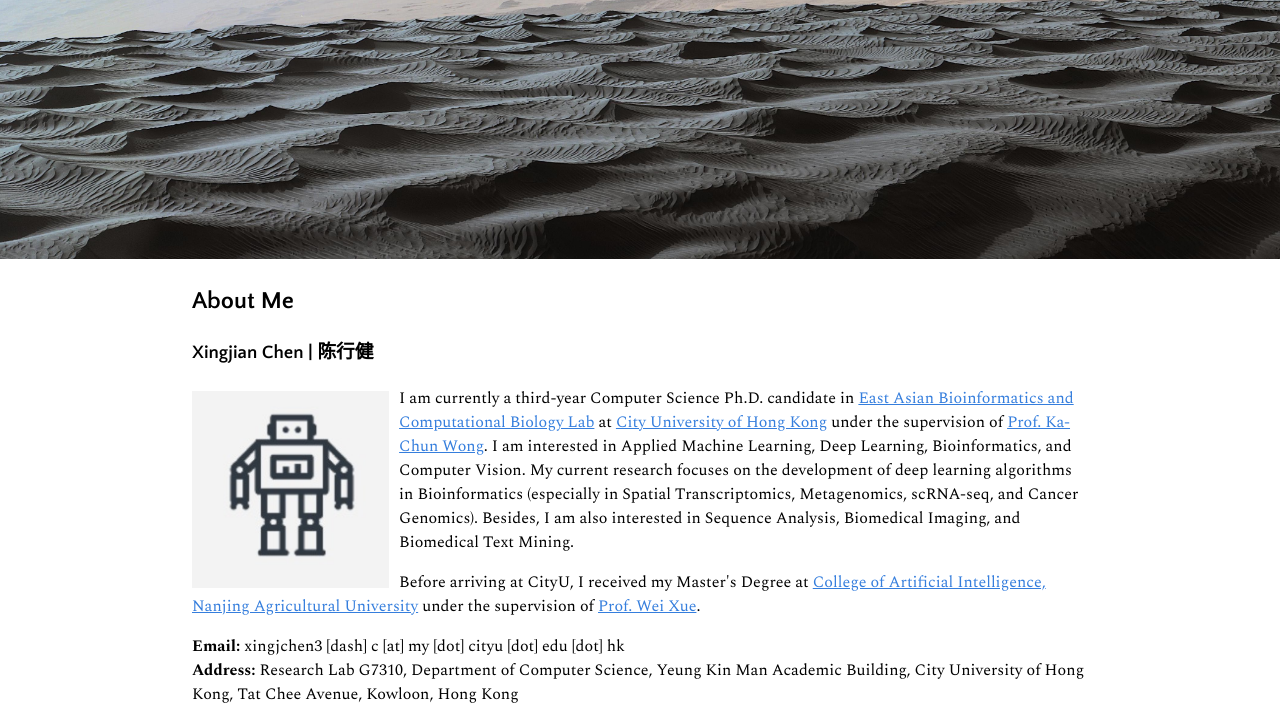
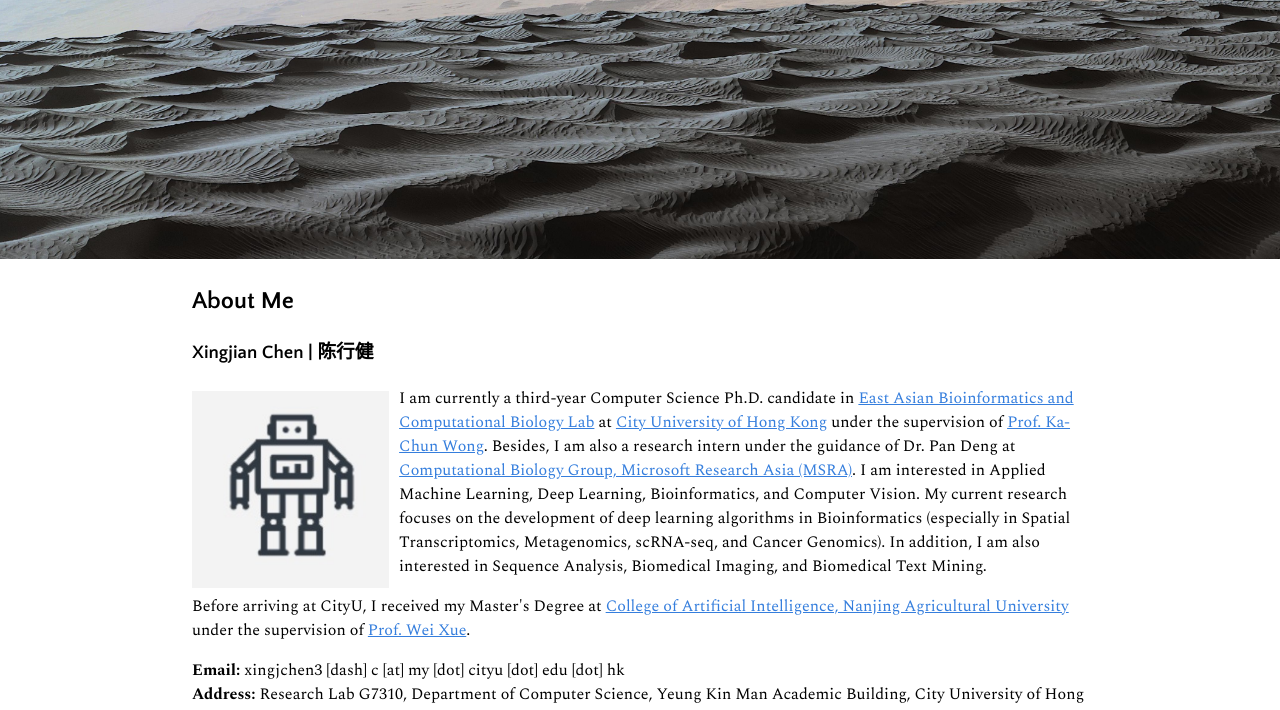
Before and after one commit to XingjChen/xingjchen.github.io, a plain HTML site: page index.html in a window 1280 px wide. Shown: the part 70-780 px from the top of the page. Drawn offline with nearby package versions, Linux system fonts and the light colour scheme; a web font is replaced by a local one.

Commit message:
Update index.html

```diff
--- a/index.html
+++ b/index.html
@@ -92,7 +92,7 @@
 <h3><p><strong>Xingjian Chen | 陈行健</strong></p></h3>
 
 <p><img style = "float:left;position: relative;margin-right: 10px; margin-top: 5px" src="./img/robot.jpeg" width=22%>
-I am currently a third-year Computer Science Ph.D. candidate in <a href="https://bioinfo.cs.cityu.edu.hk/">East Asian Bioinformatics and Computational Biology Lab</a> at <a href="https://www.cityu.edu.hk/">City University of Hong Kong</a> under the supervision of <a href="https://www.cityu.edu.hk/stfprofile/kc.w.htm">Prof. Ka-Chun Wong</a>. I am interested in Applied Machine Learning, Deep Learning, Bioinformatics, and Computer Vision. My current research focuses on the development of deep learning algorithms in Bioinformatics (especially in Spatial Transcriptomics, Metagenomics, scRNA-seq, and Cancer Genomics). Besides, I am also interested in Sequence Analysis, Biomedical Imaging, and Biomedical Text Mining.</p>
+I am currently a third-year Computer Science Ph.D. candidate in <a href="https://www.microsoft.com/en-us/research/group/computational-biology-group/">East Asian Bioinformatics and Computational Biology Lab</a> at <a href="https://www.cityu.edu.hk/">City University of Hong Kong</a> under the supervision of <a href="https://www.cityu.edu.hk/stfprofile/kc.w.htm">Prof. Ka-Chun Wong</a>. Besides, I am also a research intern under the guidance of Dr. Pan Deng at <a href="https://www.cityu.edu.hk/stfprofile/kc.w.htm">Computational Biology Group, Microsoft Research Asia (MSRA)</a>. I am interested in Applied Machine Learning, Deep Learning, Bioinformatics, and Computer Vision. My current research focuses on the development of deep learning algorithms in Bioinformatics (especially in Spatial Transcriptomics, Metagenomics, scRNA-seq, and Cancer Genomics). In addition, I am also interested in Sequence Analysis, Biomedical Imaging, and Biomedical Text Mining.</p>
 <p>Before arriving at CityU, I received my Master's Degree at <a href="https://ai.njau.edu.cn/">College of Artificial Intelligence, Nanjing Agricultural University</a> under the supervision of <a href="https://ai.njau.edu.cn/info/1062/1186.htm">Prof. Wei Xue</a>.</p>
 
 <p><strong>Email:</strong>  xingjchen3 [dash] c [at] my [dot] cityu [dot] edu [dot] hk<br />
```
